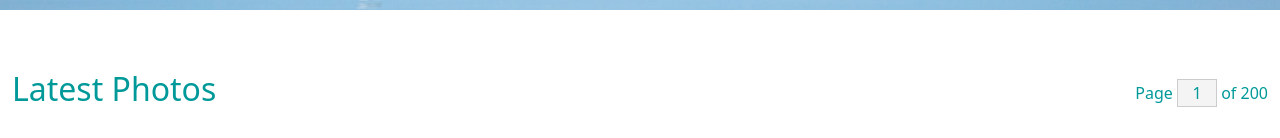
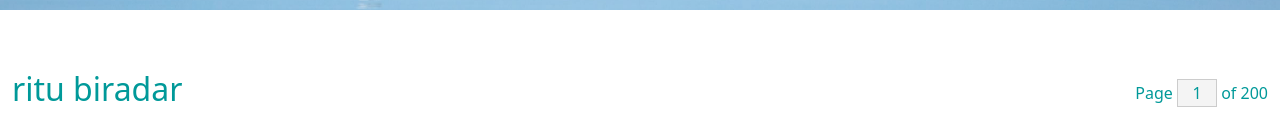
Before and after one commit to ritubiradar1/EY_4.0_suk, a plain HTML site: page index.html in a window 1280 px wide. Shown: the part 255-393 px from the top of the page. Drawn offline with Linux system fonts and the light colour scheme.

Commit message:
Update index.html

```diff
--- a/index.html
+++ b/index.html
@@ -64,7 +64,7 @@ https://templatemo.com/tm-556-catalog-z
     <div class="container-fluid tm-container-content tm-mt-60">
         <div class="row mb-4">
             <h2 class="col-6 tm-text-primary">
-                Latest Photos
+                ritu biradar
             </h2>
             <div class="col-6 d-flex justify-content-end align-items-center">
                 <form action="" class="tm-text-primary">
```
